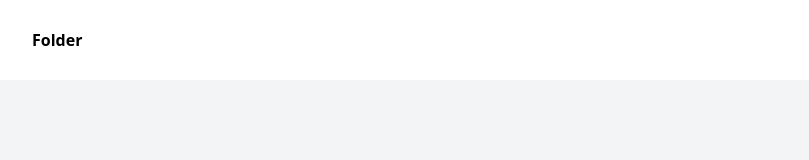
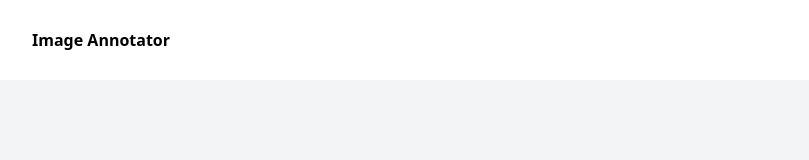
Before and after one commit to tanujatiwari/image-annotator, a Next.js app: page / in a window 1280 px wide. Shown: the top 160 px of the page, without its empty margins (8-817 px from the left). Built offline with nearby package versions, Linux system fonts and the light colour scheme.

Commit message:
fix: header text

```diff
--- a/app/features/landing/index.tsx
+++ b/app/features/landing/index.tsx
@@ -19,7 +19,7 @@ export default function Landing() {
   return (
     <>
       <nav className='bg-white h-[var(--navbar-height)] flex items-center justify-between p-10'>
-        <p className='font-bold'>Folder</p>
+        <p className='font-bold'>Image Annotator</p>
         {images.length ? (
           <UploadButton handleInputChange={handleInputChange} />
         ) : null}
```
